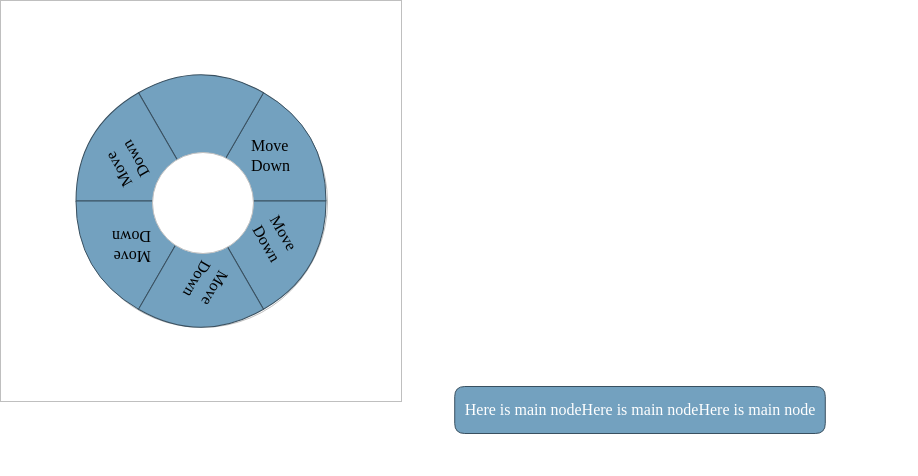
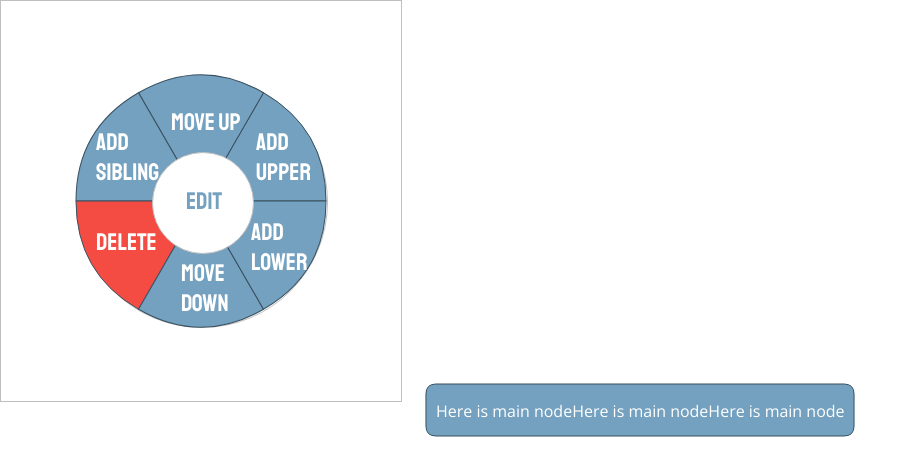
Before and after one commit to yaowang908/CE-Mindmap, a React app: page / in a window 1280 px wide. Shown: the top 476 px of the page, without its empty margins (0-918 px from the left). Built offline with nearby package versions, Linux system fonts and the light colour scheme.

Commit message:
finished popup menu template

```diff
--- a/assets/app.scss
+++ b/assets/app.scss
@@ -1,3 +1,6 @@
+@import url('https://fonts.googleapis.com/css?family=Staatliches|Open+Sans');
+
+
 html,
 body{
     width: 100%;
--- a/index.html
+++ b/index.html
@@ -7,6 +7,6 @@
     <title>Mind-mapping</title>
 </head>
 <body>
-    <div id="root" contenteditable="true"></div>
+    <div id="root"></div>
 </body>
 </html>
--- a/src/Components/Node.jsx
+++ b/src/Components/Node.jsx
@@ -82,7 +82,7 @@ export default class Node extends Component {
                 <g transform={`translate(${this.state.startX},${this.state.startY + this.state.height+ 10})`}
                    fill={this.state.textColor} ref={this.textHolder}
                 >
-                    <text fontSize={this.state.fontSize} y={"-9"} ref={this.nodeText}>
+                    <text fontSize={this.state.fontSize} y={"-9"} ref={this.nodeText} fontFamily={"'Open Sans', sans-serif"}>
                         {this.state.text}
                     </text>
                 </g>
--- a/src/Components/PopupMenu/PopupMenu.jsx
+++ b/src/Components/PopupMenu/PopupMenu.jsx
@@ -1,12 +1,14 @@
 import React, { Component } from "react";
 import styled from "styled-components";
 import Sectors from "./SectorMenu.jsx";
+import SectorText from "./SectorText.jsx";
 
 const PopupMenuContainer = styled.div`
     width: 400px;
     height: 400px;
     border: 1px #bfbfbf solid;
     position: absolute;
+    // left: 200px;
 `;
 
 const MainMenuContainer = styled.div`
@@ -42,30 +44,34 @@ export default class PopupMenu extends Component {
 
     render() {
         return(
-            <PopupMenuContainer>
-                    <svg style={{"position":"absolute","width":"100%","height":"100%;"}}>
-                        <Sectors>
+            <PopupMenuContainer >
+                <SectorText anchorID="popup_menu_0" transform="translate(185px,185px)" color="rgb(115, 161, 191)">
+                    Edit
+                </SectorText>
 
-                        </Sectors>
-                        <Sectors transform="rotate(-60,200,200)" textTransform="rotate(60,200,100)">
-                        {/* //TODO: prevent text rotation */}
-                        </Sectors>
-                        <Sectors transform="rotate(-120,200,200)">
+                <SectorText anchorID="popup_menu_1" transform="translate(255px,126px)">Add Upper</SectorText>
+                <SectorText anchorID="popup_menu_2" transform="translate(170px,106px)">Move Up</SectorText>
+                <SectorText anchorID="popup_menu_3" transform="translate(95px,126px)">Add Sibling</SectorText>
+                <SectorText anchorID="popup_menu_4" transform="translate(95px,226px)">Delete</SectorText>
+                <SectorText anchorID="popup_menu_5" transform="translate(180px,257px)">Move Down</SectorText>
+                <SectorText anchorID="popup_menu_6" transform="translate(250px,216px)">Add Lower</SectorText>
 
-                        </Sectors>
-                        <Sectors transform="rotate(-180,200,200)"></Sectors>
-                        <Sectors transform="rotate(60,200,200)"></Sectors>
-                        <Sectors transform="rotate(120,200,200)">
+                <svg style={{"position":"absolute","width":"100%","height":"100%;"}}>
+                    <Sectors id="popup_menu_1"></Sectors>
+                    <Sectors id="popup_menu_2" transform="rotate(-60,200,200)" textTransform="rotate(60,200,100)"></Sectors>
+                    <Sectors id="popup_menu_3" transform="rotate(-120,200,200)"></Sectors>
+                    <Sectors id="popup_menu_4" transform="rotate(-180,200,200)" fillColor="#f44b42" ></Sectors>
+                    <Sectors id="popup_menu_5" transform="rotate(120,200,200)" ></Sectors>
+                    <Sectors id="popup_menu_6" transform="rotate(60,200,200)" ></Sectors>
 
-                        </Sectors>
-                    </svg>
-                    <MainMenuContainer>
+                </svg>
+                <MainMenuContainer>
 
-                        <InnerMenuContainer>
+                    <InnerMenuContainer>
 
-                        </InnerMenuContainer>
+                    </InnerMenuContainer>
 
-                    </MainMenuContainer>
+                </MainMenuContainer>
             </PopupMenuContainer>
         );
     }
--- a/src/Components/PopupMenu/SectorMenu.jsx
+++ b/src/Components/PopupMenu/SectorMenu.jsx
@@ -4,6 +4,7 @@ export default class Sectors extends Component {
     constructor(props) {
         super(props);
         this.state = {
+            id:"",
             containerWidth: 400,
             radius: 125,
             fillColor: "rgb(115,161,191)",
@@ -15,6 +16,7 @@ export default class Sectors extends Component {
 
     componentWillMount() {
         this.setState({
+            id: this.props.id ? this.props.id : this.state.id,
             containerWidth: this.props.containerWidth ? this.props.containerWidth : this.state.containerWidth,
             radius: this.props.radius ? this.props.radius: this.state.radius,
             fillColor: this.props.fillColor ? this.props.fillColor : this.state.fillColor,
@@ -40,15 +42,17 @@ export default class Sectors extends Component {
     render(){
         return (
             <g
-                transform={this.state.transform}>
+                transform={this.state.transform}
+                id={this.state.id}
+            >
                 <path
                     d={this.circleSectorMenuPath()}
                     fill={this.state.fillColor}
                     stroke={this.state.strokeColor}
                 />
                 <g transform={this.state.textTransform}>
-                    <text x="200" y="200" dx="50" dy="-50" class="small">Move</text>
-                    <text x="200" y="200" dx="50" dy="-30" class="small">Down</text>
+                    {/* <text x="200" y="200" dx="50" dy="-50" class="small">Move</text>
+                    <text x="200" y="200" dx="50" dy="-30" class="small">Down</text> */}
                 </g>
                 {this.props.children}
             </g>
--- /dev/null
+++ b/src/Components/PopupMenu/SectorText.jsx
@@ -0,0 +1,41 @@
+import React, { Component } from "react";
+import styled from "styled-components";
+
+const TextContainer = styled.span`
+    width: 75px;
+    height: 75px;
+    font-family: 'Staatliches', cursive;
+    font-size: 1.5em;
+    color: #fff;
+    position: absolute;
+    z-index: 300;
+    cursor: pointer;
+    user-select: none;
+`;
+
+export default class SectorText extends Component{
+    constructor(props) {
+        super(props);
+        this.state={
+            anchorID: "",
+            transform:"",
+            color:"#FFF"
+        }
+    }
+
+    componentWillMount(){
+        this.setState({
+            anchorID: this.props.anchorID ? this.props.anchorID : this.state.anchorID,
+            transform: this.props.transform ? this.props.transform : this.state.transform,
+            color: this.props.color ? this.props.color : this.state.color
+        });
+    }
+
+    render() {
+        return (
+            <TextContainer id={this.state.anchorID + '_text'} style={{"transform":this.state.transform,"color":this.state.color}}>
+                {this.props.children}
+            </TextContainer>
+        );
+    }
+}
```
